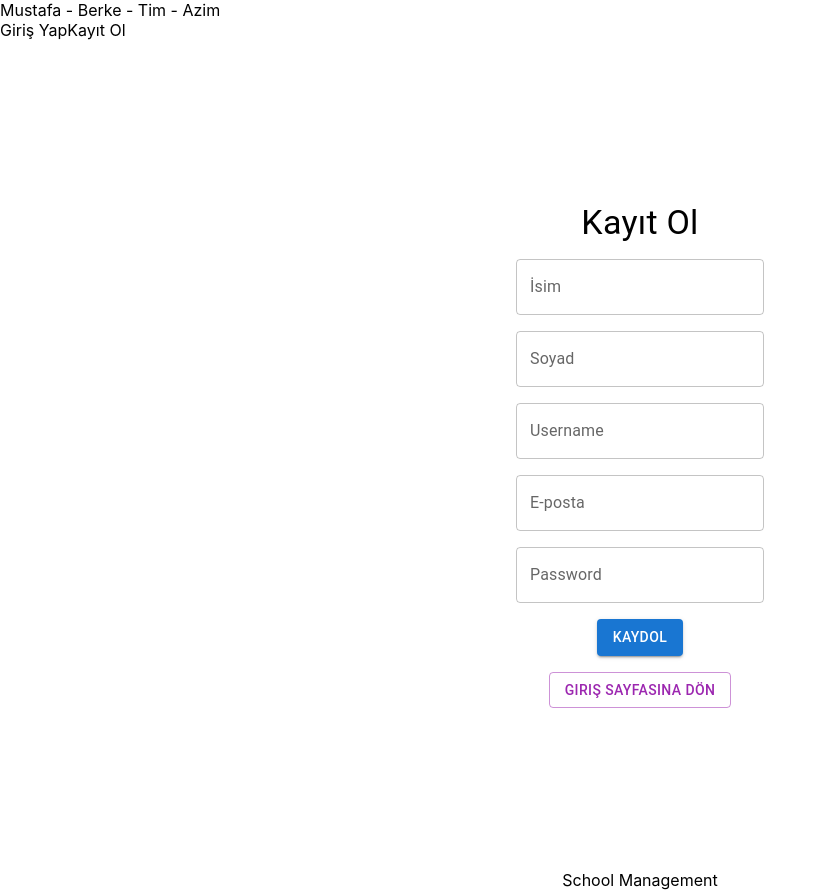
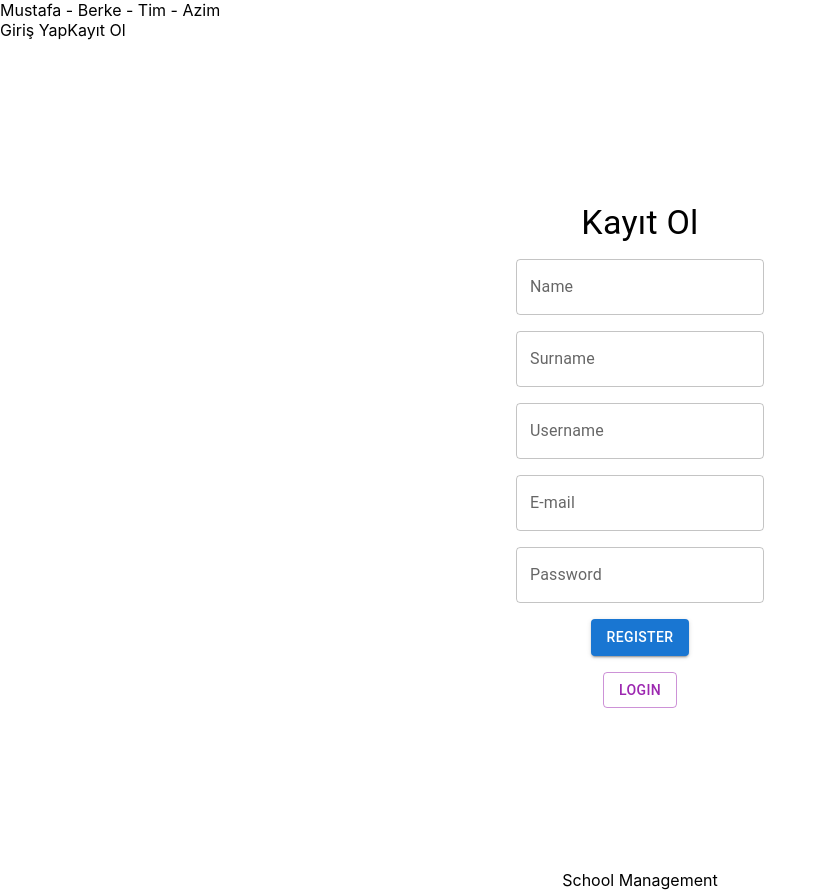
Before and after one commit to comp202team/ucms-frontend, a React (Create React App) app: page /register in a window 1280 px wide. Shown: the whole page, without its empty margins (0-826 px from the left). Built offline with nearby package versions, Linux system fonts and the light colour scheme.

Commit message:
Login + Register Yaptım
paketleri düzenledim

```diff
--- a/src/Components/LoginPage.tsx
+++ b/src/Components/LoginPage.tsx
@@ -46,7 +46,7 @@ const LoginPage: React.FC = () => {
 
     return (
         <StyledContainer>
-            <Typography variant="h4">Giriş Yap</Typography>
+            <Typography variant="h4">Login</Typography>
             <TextField
                 label="Username"
                 variant="outlined"
@@ -54,17 +54,17 @@ const LoginPage: React.FC = () => {
                 onChange={(e) => setUsername(e.target.value)}
             />
             <TextField
-                label="Şifre"
+                label="Password"
                 type="password"
                 variant="outlined"
                 value={password}
                 onChange={(e) => setPassword(e.target.value)}
             />
             <Button variant="contained" color="primary" onClick={handleLoginClick}>
-                Giriş Yap
+                Login
             </Button>
             <Button variant="outlined" color="secondary" onClick={handleRegisterClick}>
-                Kayıt Ol
+                 Register
             </Button>
         </StyledContainer>
     );
--- a/src/Components/RegisterPage.tsx
+++ b/src/Components/RegisterPage.tsx
@@ -51,13 +51,13 @@ const RegisterPage: React.FC = () => {
         <StyledContainer>
             <Typography variant="h4">Kayıt Ol</Typography>
             <TextField
-                label="İsim"
+                label="Name"
                 variant="outlined"
                 value={firstName}
                 onChange={(e) => setFirstName(e.target.value)}
             />
             <TextField
-                label="Soyad"
+                label="Surname"
                 variant="outlined"
                 value={lastName}
                 onChange={(e) => setLastName(e.target.value)}
@@ -69,7 +69,7 @@ const RegisterPage: React.FC = () => {
                 onChange={(e) => setUsername(e.target.value)}
             />
             <TextField
-                label="E-posta"
+                label="E-mail"
                 type="email"
                 variant="outlined"
                 value={email}
@@ -78,14 +78,15 @@ const RegisterPage: React.FC = () => {
             <TextField
                 label="Password"
                 variant="outlined"
+                type="password"
                 value={password}
                 onChange={(e) => setPassword(e.target.value)}
             />
             <Button variant="contained" color="primary" onClick={handleRegisterClick}>
-                Kaydol
+                Register
             </Button>
             <Button variant="outlined" color="secondary" onClick={handleBackToLogin}>
-                Giriş Sayfasına Dön
+                Login
             </Button>
         </StyledContainer>
     );
```
